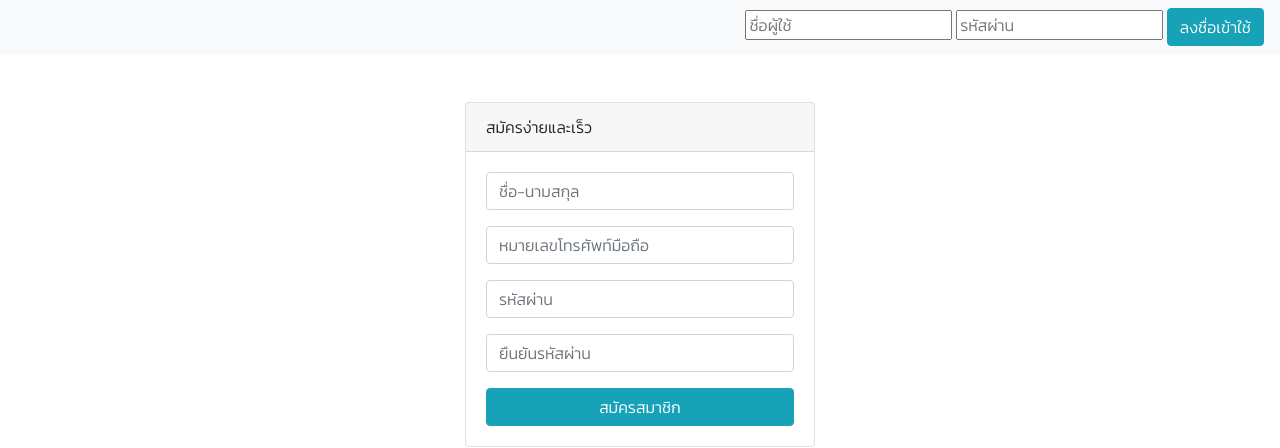
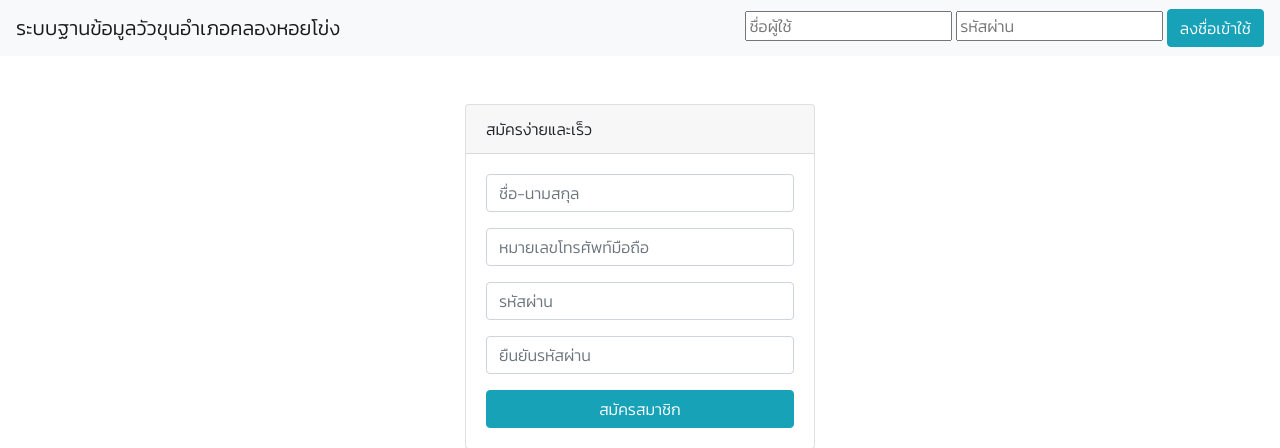
Before and after one commit to ntaweera/cows_farm, a PHP site: page / in a window 1280 px wide. Shown: the top 448 px of the page. Run offline with PHP 8.4, Linux system fonts and the light colour scheme.

Commit message:
add navbar brand

```diff
--- a/login_form.php
+++ b/login_form.php
@@ -1,21 +1,19 @@
-
 <nav class="navbar navbar-expand-lg navbar-light bg-light">
-
   <button class="navbar-toggler" type="button" data-toggle="collapse"
           data-target="#navbarSupportedContent"
           aria-controls="navbarSupportedContent" aria-expanded="false"
           aria-label="Toggle navigation">
     <span class="navbar-toggler-icon navbar-expand-*"></span>
   </button>
-
   <div class="collapse navbar-collapse" id="navbarSupportedContent">
+    <a class="navbar-brand" href="#">ระบบฐานข้อมูลวัวขุนอำเภอคลองหอยโข่ง</a>
     <ul class="navbar-nav ml-auto">
       <li class="nav-item active">
-       <form action="login.php" method="post">
-        <input type="text" name="username" placeholder="ชื่อผู้ใช้" required>
-        <input type="password" name="password" placeholder="รหัสผ่าน" required>
-        <input type="submit" value="ลงชื่อเข้าใช้" class="btn btn-info">
-       </form>
+        <form action="login.php" method="post">
+          <input type="text" name="username" placeholder="ชื่อผู้ใช้" required>
+          <input type="password" name="password" placeholder="รหัสผ่าน" required>
+          <input type="submit" value="ลงชื่อเข้าใช้" class="btn btn-info">
+        </form>
       </li>
     </ul>
   </div>
```
